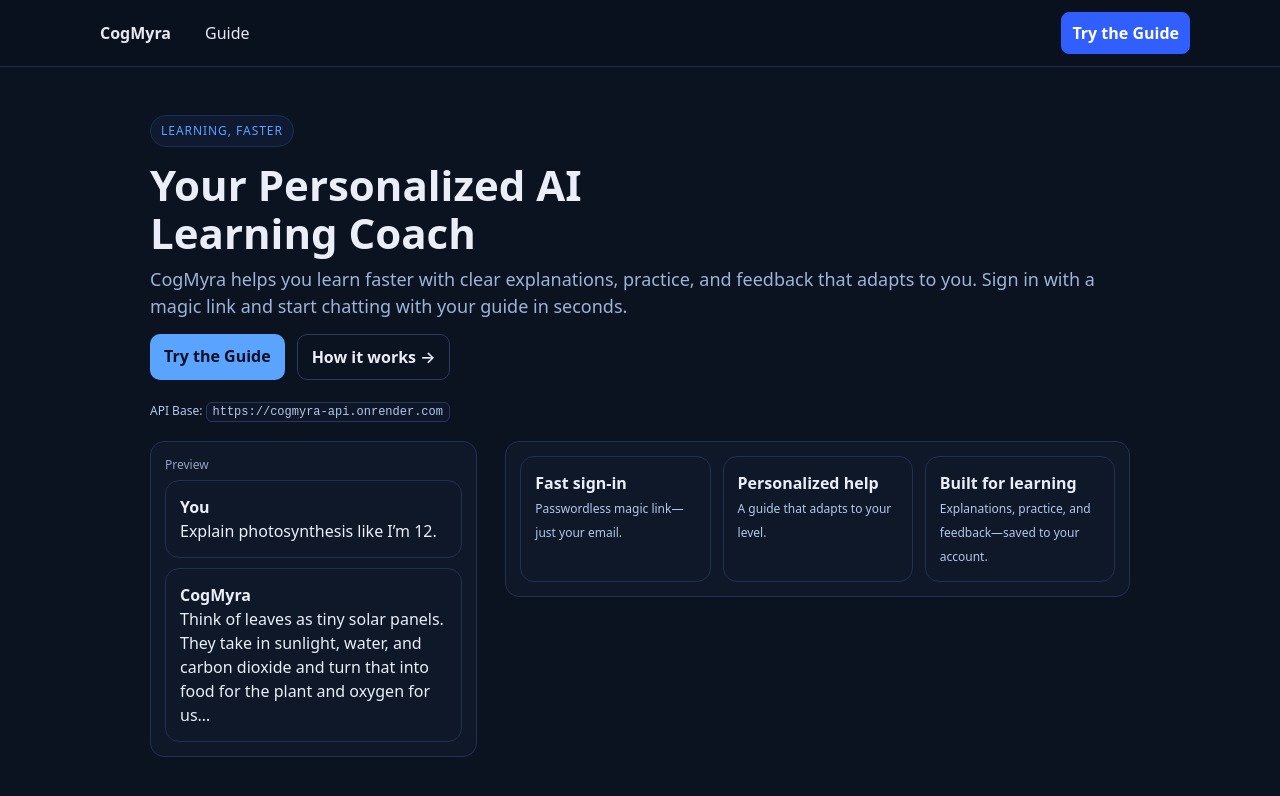
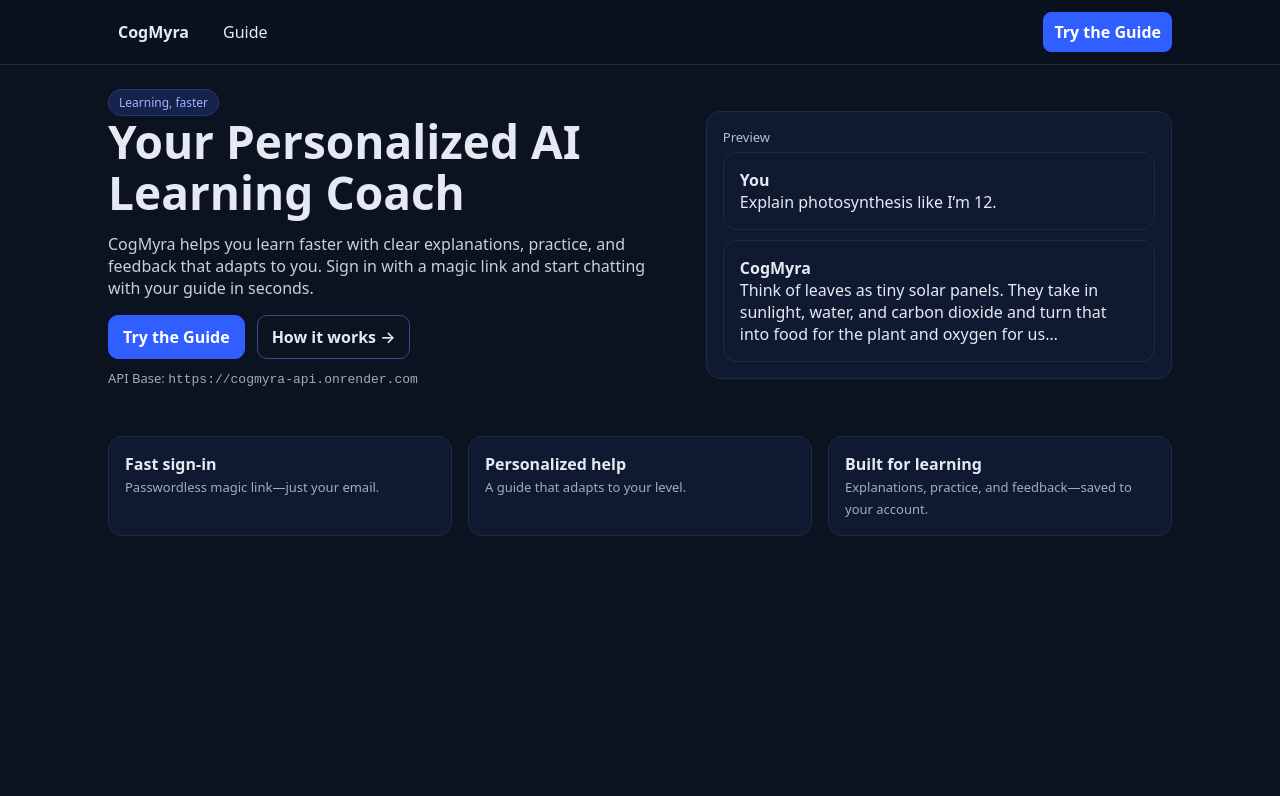
Before and after one commit to CogMyra/cogmyra, a plain HTML site: page docs/index.html in a window 1280 px wide. Drawn offline with Linux system fonts and the light colour scheme.

Commit message:
web: add header loader script to landing page

```diff
--- a/docs/index.html
+++ b/docs/index.html
@@ -1,83 +1,30 @@
 <!doctype html>
 <html lang="en">
 <head>
-  <meta charset="utf-8" />
-  <meta name="viewport" content="width=device-width,initial-scale=1" />
+  <meta charset="utf-8"/>
+  <meta name="viewport" content="width=device-width,initial-scale=1"/>
   <title>CogMyra — Your Personalized AI Learning Coach</title>
+  <link rel="icon" href="/favicon.svg" type="image/svg+xml"/>
+  <link rel="apple-touch-icon" href="/favicon.svg"/>
+  <meta name="theme-color" content="#0b1220"/>
+  <link rel="stylesheet" href="/site.css">
 
-  <!-- No external CSS/JS: make it impossible to render blank -->
-  <style>
-    :root { --bg:#0b1220; --fg:#e9eef8; --muted:#9fb3d9; --accent:#5aa3ff; }
-    html,body { margin:0; padding:0; background:var(--bg); color:var(--fg); font:16px/1.5 system-ui, -apple-system, Segoe UI, Roboto, sans-serif; }
-    .wrap { max-width:980px; margin:48px auto; padding:0 20px; }
-    .badge { display:inline-block; font-size:12px; letter-spacing:.08em; text-transform:uppercase; color:var(--accent); background:#0f1a30; border:1px solid #183055; padding:6px 10px; border-radius:999px; }
-    h1 { font-size:42px; line-height:1.15; margin:14px 0 8px; }
-    p.lead { font-size:18px; color:var(--muted); margin:0 0 14px; }
-    .row { display:flex; gap:28px; align-items:flex-start; flex-wrap:wrap; }
-    .card { background:#0f1829; border:1px solid #21314f; border-radius:14px; padding:14px; }
-    .btn { display:inline-block; padding:10px 14px; border-radius:10px; background:var(--accent); color:#051024; text-decoration:none; font-weight:600; }
-    .btn.secondary { background:transparent; color:var(--fg); border:1px solid #2a3b5f; }
-    .grid3 { display:grid; grid-template-columns:repeat(3,minmax(0,1fr)); gap:12px; }
-    .small { font-size:12px; color:#b5c6ea; }
-    code { background:#0e1727; padding:2px 6px; border-radius:6px; border:1px solid #24385e; }
-    @media (max-width:780px) { .grid3 { grid-template-columns:1fr; } }
-  </style>
-
-  <!-- Favicon / Meta -->
-  <link rel="icon" href="/favicon.svg" type="image/svg+xml" />
-  <link rel="apple-touch-icon" href="/favicon.svg" />
-  <meta name="theme-color" content="#0b1220" />
-
-  <!-- Open Graph -->
-  <meta property="og:title" content="CogMyra — Your Personalized AI Learning Coach" />
-  <meta property="og:description" content="Learn faster with clear explanations, practice, and feedback that adapts to you." />
-  <meta property="og:type" content="website" />
-  <meta property="og:url" content="https://cogmyra.com/" />
-  <meta property="og:image" content="https://cogmyra.com/vite.svg" />
-
-  <!-- Twitter -->
-  <meta name="twitter:card" content="summary_large_image" />
-  <meta name="twitter:title" content="CogMyra — Your Personalized AI Learning Coach" />
-  <meta name="twitter:description" content="Learn faster with clear explanations, practice, and feedback that adapts to you." />
-  <meta name="twitter:image" content="https://cogmyra.com/vite.svg" />
+  <!-- SEO / Social -->
+  <meta property="og:title" content="CogMyra — Your Personalized AI Learning Coach"/>
+  <meta property="og:description" content="Learn faster with clear explanations, practice, and feedback that adapts to you."/>
+  <meta property="og:type" content="website"/>
+  <meta property="og:url" content="https://cogmyra.com/"/>
+  <meta property="og:image" content="https://cogmyra.com/vite.svg"/>
+  <meta name="twitter:card" content="summary_large_image"/>
 </head>
 <body>
-  <main class="wrap">
-    <span class="badge">Learning, faster</span>
-    <h1>Your Personalized AI<br/>Learning Coach</h1>
-    <p class="lead">CogMyra helps you learn faster with clear explanations, practice, and feedback that adapts to you. Sign in with a magic link and start chatting with your guide in seconds.</p>
 
-    <div style="display:flex;gap:12px;margin:14px 0 22px;">
-      <a class="btn" href="/guide/">Try the Guide</a>
-      <a class="btn secondary" href="#how">How it works →</a>
-    </div>
-
-    <p class="small" style="margin:0 0 20px">API Base: <code>https://cogmyra-api.onrender.com</code></p>
-
-    <div class="row">
-      <aside class="card" style="flex:1; min-width:260px;">
-        <div class="small" style="opacity:.8;margin-bottom:6px">Preview</div>
-        <div class="card" style="margin-bottom:10px"><b>You</b><br/>Explain photosynthesis like I’m 12.</div>
-        <div class="card"><b>CogMyra</b><br/>Think of leaves as tiny solar panels. They take in sunlight, water, and carbon dioxide and turn that into food for the plant and oxygen for us…</div>
-      </aside>
-
-      <section id="how" class="card" style="flex:2; min-width:300px;">
-        <div class="grid3">
-          <div class="card"><b>Fast sign-in</b><br/><span class="small">Passwordless magic link—just your email.</span></div>
-          <div class="card"><b>Personalized help</b><br/><span class="small">A guide that adapts to your level.</span></div>
-          <div class="card"><b>Built for learning</b><br/><span class="small">Explanations, practice, and feedback—saved to your account.</span></div>
-        </div>
-      </section>
-    </div>
-  </main>
-
-  <!-- Header loader -->
-  <script id="hdr" data-rev="%REV%">
+<!-- Load shared header -->
+<script id="hdr" data-rev="">
 (async () => {
   try {
-      const rev = document.getElementById('hdr').dataset.rev || Date.now();
-      const url = `/header.html?v=${rev}`;
-      const r = await fetch(url, { cache: 'no-cache' });
+    const rev = document.currentScript?.dataset?.rev || Date.now();
+    const r = await fetch(`/header.html?v=${encodeURIComponent(rev)}`, { cache: 'no-store' });
     if (!r.ok) return;
     const html = await r.text();
     if (html.includes('<h1>404')) return;
@@ -85,12 +32,35 @@
   } catch {}
 })();
 </script>
-  <noscript>
-    <!-- fallback header if JS disabled -->
-    <div style="padding:10px 16px;background:#0b1220;border-bottom:1px solid #1e2a47">
-      <a href="/" style="color:#e6e9f2;text-decoration:none;font-weight:700;margin-right:12px">CogMyra</a>
-      <a href="/guide/" style="color:#e6e9f2;text-decoration:none">Guide</a>
+
+<main class="container">
+  <div class="row" style="align-items:center;gap:28px">
+    <section>
+      <span class="badge">Learning, faster</span>
+      <h1>Your Personalized AI<br/>Learning Coach</h1>
+      <p class="lead">CogMyra helps you learn faster with clear explanations, practice, and feedback that adapts to you. Sign in with a magic link and start chatting with your guide in seconds.</p>
+      <div style="display:flex;gap:12px;margin-top:14px">
+        <a class="btn" href="/guide/">Try the Guide</a>
+        <a class="btn secondary" href="#how">How it works →</a>
       </div>
-  </noscript>
+      <p class="small" style="margin-top:10px">API Base: <code>https://cogmyra-api.onrender.com</code></p>
+    </section>
+
+    <aside class="card">
+      <div class="small" style="opacity:.8;margin-bottom:6px">Preview</div>
+      <div class="card" style="margin-bottom:10px"><b>You</b><br/>Explain photosynthesis like I’m 12.</div>
+      <div class="card"><b>CogMyra</b><br/>Think of leaves as tiny solar panels. They take in sunlight, water, and carbon dioxide and turn that into food for the plant and oxygen for us…</div>
+    </aside>
+  </div>
+
+  <section id="how" style="margin-top:36px">
+    <div class="grid3">
+      <div class="card"><b>Fast sign-in</b><br/><span class="small">Passwordless magic link—just your email.</span></div>
+      <div class="card"><b>Personalized help</b><br/><span class="small">A guide that adapts to your level.</span></div>
+      <div class="card"><b>Built for learning</b><br/><span class="small">Explanations, practice, and feedback—saved to your account.</span></div>
+    </div>
+  </section>
+</main>
+
 </body>
 </html>
```
Lines whose indentation alone changed are shown as unchanged.
